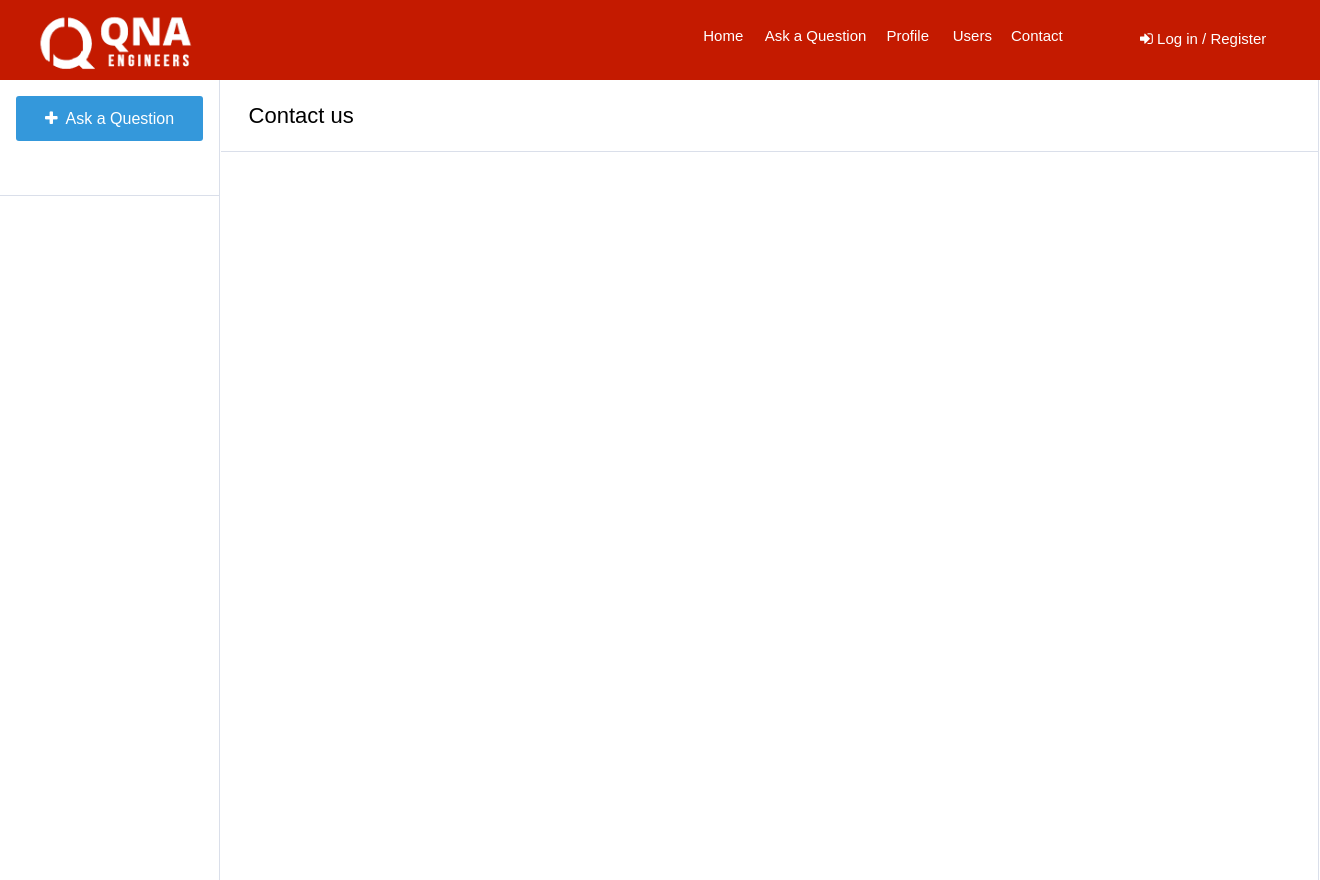
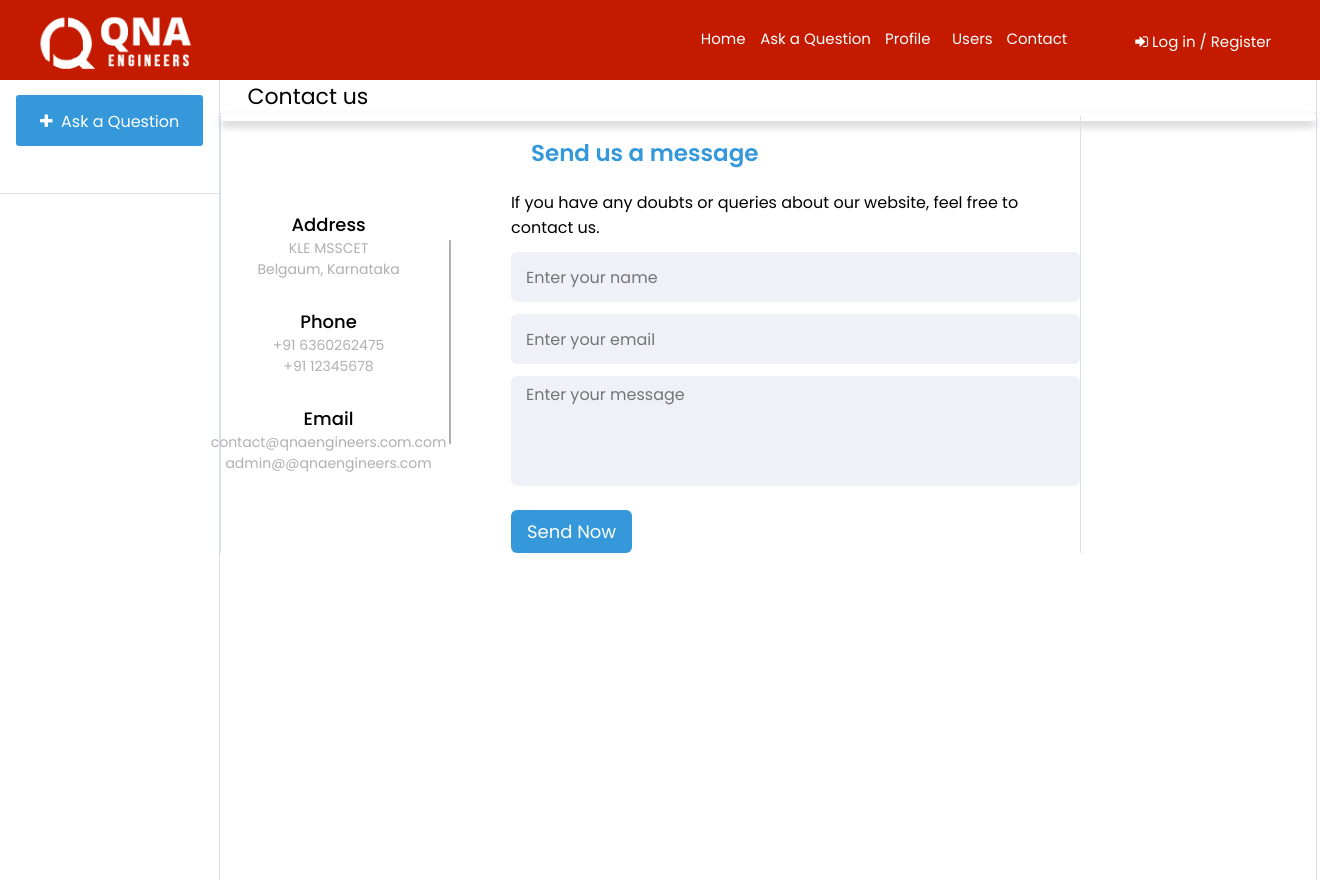
Before and after one commit to mdhuzaifapatel/qna, a Django app: page /contact in a window 1320 px wide. Run offline with Django 3.2, Linux system fonts and the light colour scheme; data comes from the database, SQL or seed files in the repository; both versions use the stored data as it was after the commit.

Commit message:
contact-page

```diff
--- a/Project/static/css/contact.css
+++ b/Project/static/css/contact.css
@@ -0,0 +1,180 @@
+/* Google Font CDN Link */
+@import url('https://fonts.googleapis.com/css2?family=Poppins:wght@200;300;400;500;600;700&display=swap');
+
+* {
+    margin: 0;
+    padding: 0;
+    box-sizing: border-box;
+    font-family: "Poppins", sans-serif;
+}
+
+.ask {
+    margin-left: 7.5%;
+    width: 85%;
+    height: 51;
+    border-style: none;
+    border-radius: 3px;
+    background-color: #3498DB;
+    color: white;
+    padding-top: 14px;
+    text-align: center;
+    margin-top: 15px;
+}
+
+.container {
+    width: 100%;
+    background: #fff;
+    border-radius: 6px;
+    padding: 3px 61px 5px 0px;
+    box-shadow: 0 5px 10px rgba(0, 0, 0, 0.2);
+}
+
+.container .content {
+    display: flex;
+    align-items: center;
+    justify-content: space-between;
+}
+
+.container .content .left-side {
+    width: 25%;
+    height: 100%;
+    display: flex;
+    flex-direction: column;
+    align-items: center;
+    justify-content: center;
+    margin-top: 15px;
+    position: relative;
+}
+
+.content .left-side::before {
+    content: '';
+    position: absolute;
+    height: 70%;
+    width: 2px;
+    right: -15px;
+    top: 50%;
+    transform: translateY(-50%);
+    background: #afafb6;
+}
+
+.content .left-side .details {
+    margin: 14px;
+    text-align: center;
+}
+
+.content .left-side .details i {
+    font-size: 30px;
+    color: #3498DB;
+    margin-bottom: 10px;
+}
+
+.content .left-side .details .topic {
+    font-size: 18px;
+    font-weight: 500;
+}
+
+.content .left-side .details .text-one,
+.content .left-side .details .text-two {
+    font-size: 14px;
+    color: #afafb6;
+}
+
+.container .content .right-side {
+    width: 75%;
+    margin-left: 75px;
+}
+
+.content .right-side .topic-text {
+    font-size: 23px;
+    font-weight: 600;
+    color: #3498DB;
+    margin: 20px 20px;
+}
+
+.right-side .input-box {
+    height: 50px;
+    width: 100%;
+    margin: 12px 0;
+}
+
+.right-side .input-box input,
+.right-side .input-box textarea {
+    height: 100%;
+    width: 100%;
+    border: none;
+    outline: none;
+    font-size: 16px;
+    background: #F0F1F8;
+    border-radius: 6px;
+    padding: 0 15px;
+    resize: none;
+}
+
+.right-side .message-box {
+    min-height: 110px;
+}
+
+.right-side .input-box textarea {
+    padding-top: 6px;
+}
+
+.right-side .button {
+    display: inline-block;
+    margin-top: 12px;
+}
+
+.right-side .button input[type="button"] {
+    color: #fff;
+    font-size: 18px;
+    outline: none;
+    border: none;
+    padding: 8px 16px;
+    border-radius: 6px;
+    background: #3498DB;
+    cursor: pointer;
+    transition: all 0.3s ease;
+}
+
+.button input[type="button"]:hover {
+    background: #62bcf8;
+}
+
+@media (max-width: 950px) {
+    .container {
+        width: 90%;
+        padding: 30px 40px 40px 35px;
+    }
+
+    .container .content .right-side {
+        width: 75%;
+        margin-left: 55px;
+    }
+}
+
+@media (max-width: 820px) {
+    .container {
+        margin: 40px 0;
+        height: 100%;
+    }
+
+    .container .content {
+        flex-direction: column-reverse;
+    }
+
+    .container .content .left-side {
+        width: 100%;
+        flex-direction: row;
+        margin-top: 40px;
+        justify-content: center;
+        flex-wrap: wrap;
+    }
+
+    .container .content .left-side::before {
+        display: none;
+    }
+
+    .container .content .right-side {
+        width: 100%;
+        margin-left: 0;
+    }
+}
--- a/Project/templates/contact.html
+++ b/Project/templates/contact.html
@@ -4,6 +4,7 @@
   <head>
     <title>Contact</title>
     <link rel="stylesheet" href='{% static "css/index.css" %}' />
+    <link rel="stylesheet" href='{% static "css/contact.css" %}' />
     <link
       rel="stylesheet"
       href="https://cdnjs.cloudflare.com/ajax/libs/font-awesome/4.7.0/css/font-awesome.min.css"
@@ -77,6 +78,48 @@
 				</div>
 		</div>
 
+		  <div class="container">
+			<div class="content">
+			  <div class="left-side">
+				<div class="address details">
+				  <i class="fas fa-map-marker-alt"></i>
+				  <div class="topic">Address</div>
+				  <div class="text-one">KLE MSSCET</div>
+				  <div class="text-two">Belgaum, Karnataka</div>
+				</div>
+				<div class="phone details">
+				  <i class="fas fa-phone-alt"></i>
+				  <div class="topic">Phone</div>
+				  <div class="text-one">+91 6360262475</div>
+				  <div class="text-two">+91 12345678</div>
+				</div>
+				<div class="email details">
+				  <div class="topic">Email</div>
+				  <div class="text-one">contact@qnaengineers.com.com</div>
+				  <div class="text-two">admin@@qnaengineers.com</div>
+				</div>
+			  </div>
+			  <div class="right-side">
+				<div class="topic-text">Send us a message</div>
+				<p>If you have any doubts or queries about our website, feel free to contact us.</p>
+			  <form action="#">
+				<div class="input-box">
+				  <input type="text" placeholder="Enter your name">
+				</div>
+				<div class="input-box">
+				  <input type="text" placeholder="Enter your email">
+				</div>
+				<div class="input-box message-box">
+					<textarea placeholder="Enter your message"></textarea>
+				</div>
+				<div class="button">
+				  <input type="button" value="Send Now" >
+				</div>
+			  </form>
+			</div>
+			</div>
+		  </div>
+
 	</div>
   </body>
 </html>
```
Also changed, not shown: Project/db.sqlite3.
